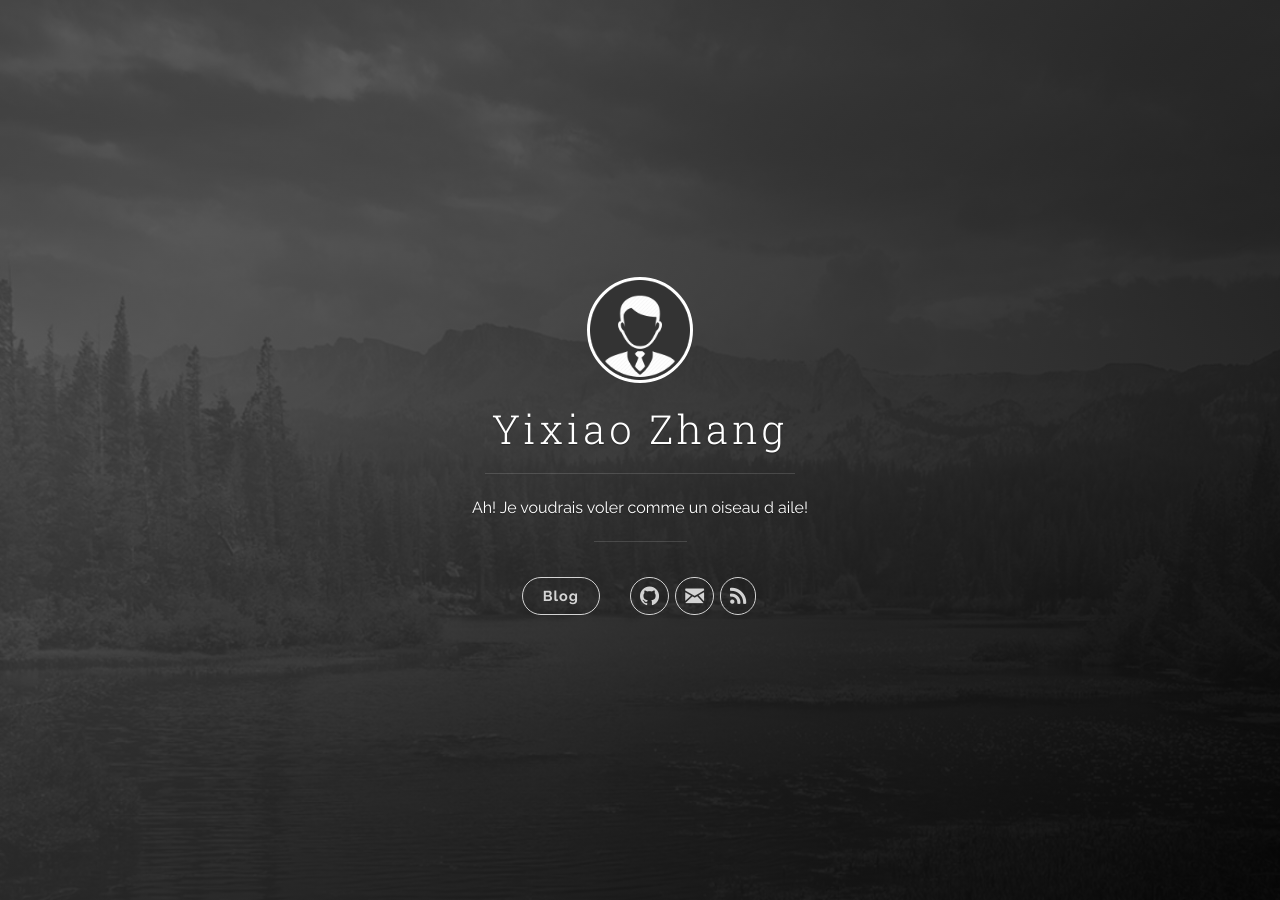
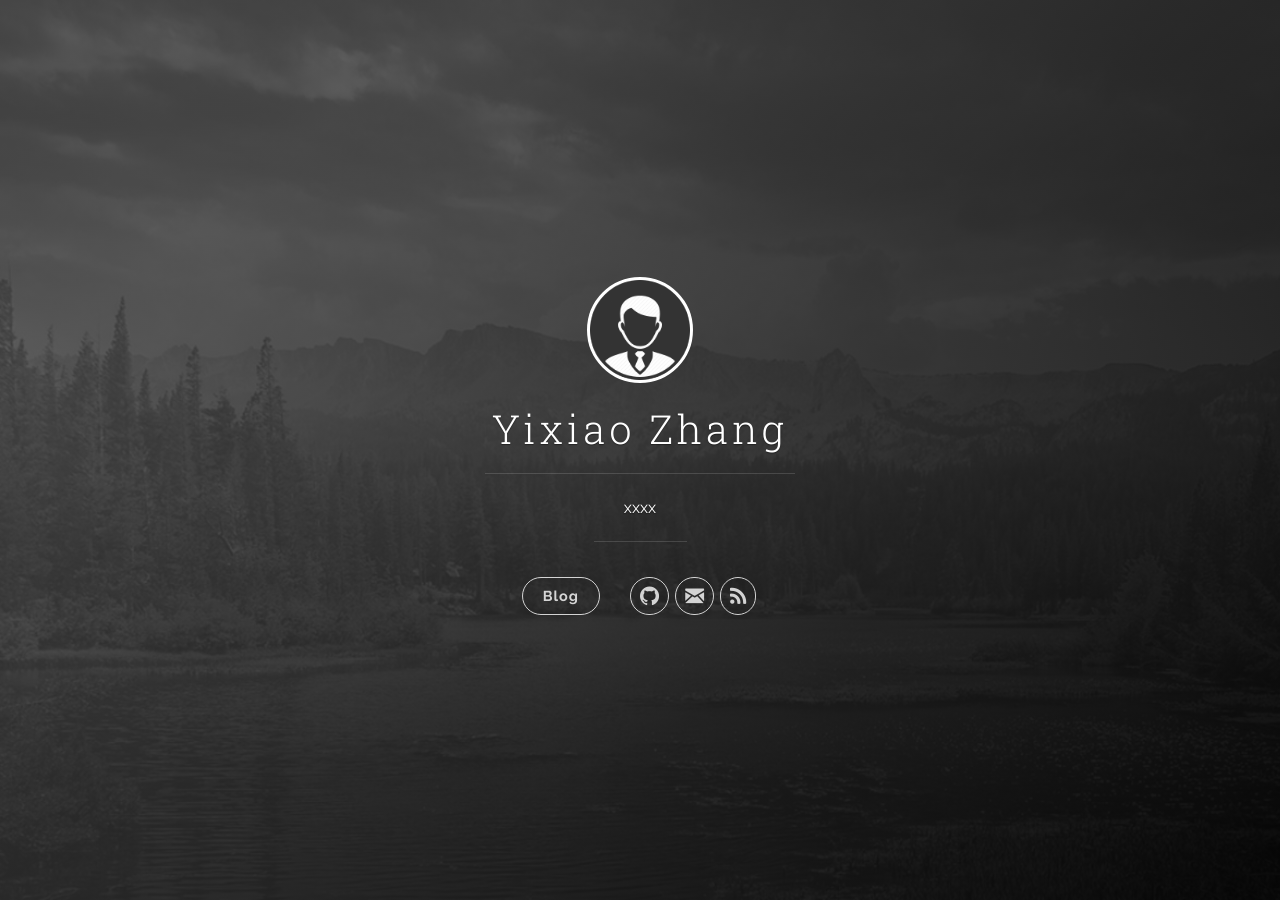
Before and after one commit to YuePanEdward/ldzhangyx.github.io, a Jekyll site: the page built from index.html, in a window 1280 px wide. Built offline with Jekyll 4.4.1, drawn with Linux system fonts in a browser that asks for light colours; the list of posts is cut into pages by our own code.

Commit message:
Update _config.yml

```diff
--- a/_config.yml
+++ b/_config.yml
@@ -1,6 +1,6 @@
 # Site settings
 title: Yixiao Zhang
-description: 'Ah! Je voudrais voler comme un oiseau d aile!'
+description: 'xxxx'
 url: 'https://ldzhangyx.github.io'
 baseurl: '/'
 # google_analytics: 'UA-XXXXXX-X'
```
